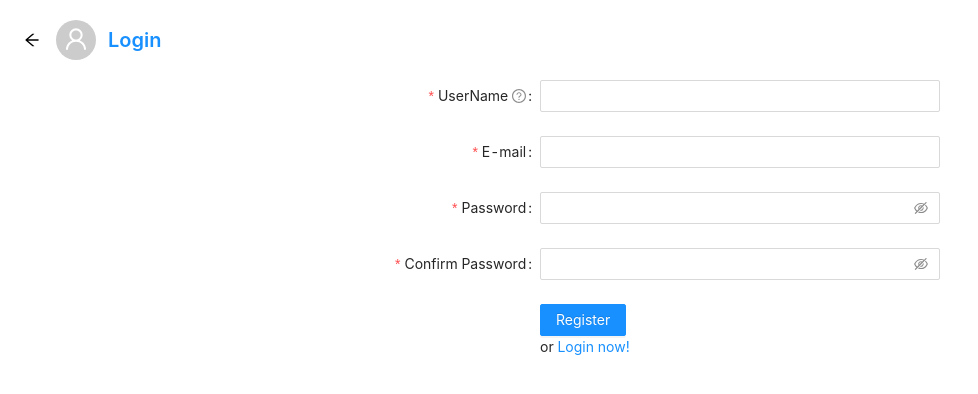
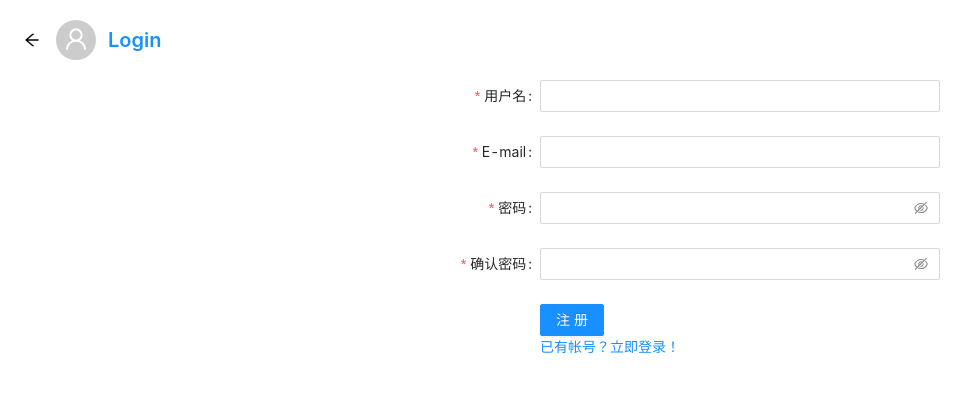
Before and after one commit to cor-right/comments, a React (Create React App) app: page /register in a window 1280 px wide. Shown: the top 394 px of the page, without its empty margins (0-978 px from the left). Built offline with nearby package versions, Linux system fonts and the light colour scheme.

Commit message:
调整提示文案为中文

```diff
--- a/src/pages/login/index.js
+++ b/src/pages/login/index.js
@@ -1,7 +1,7 @@
 import "antd/dist/antd.min.css";
 
 import { LockOutlined, UserOutlined } from '@ant-design/icons';
-import { Button, Checkbox, Form, Input, message } from 'antd';
+import { Button, Checkbox, Form, Input } from 'antd';
 import React from 'react';
 import { Link, useNavigate } from 'react-router-dom';
 import axios from 'axios';
@@ -29,6 +29,7 @@ const LoginPage = ({ setIsLoggedIn, setUsername, setEmail }) => {
                 userName: inp_username,
                 email: inp_email,
                 password: inp_password,
+                rememberMonth: values.remember,
             }, {
                 headers: {
                     'Content-Type': 'application/json'
@@ -37,11 +38,11 @@ const LoginPage = ({ setIsLoggedIn, setUsername, setEmail }) => {
 
             console.log('Login response: ', response.data);
 
-            if (response.data.success === 'true') {
+            if (response.data.success === true) {
                 const user = response.data.data;
 
                 localStorage.setItem('isLoggedIn', 'true');
-                localStorage.setItem('username', user.userName);
+                localStorage.setItem('username', user.username);
                 localStorage.setItem('email', user.email);
                 localStorage.setItem('user_id', user.userId);
 
@@ -53,15 +54,15 @@ const LoginPage = ({ setIsLoggedIn, setUsername, setEmail }) => {
                     localStorage.removeItem('rememberMe');
                 }
 
-                setUsername(user.userName);
+                setUsername(user.username);
                 setEmail(user.email);
                 setIsLoggedIn(true);
 
-                message.info('Hello, Ant Design!');
-
+                alert('欢迎 ' + user.username + ' !');
                 return true;
 
             } else {
+                alert(response.data.errorMsg);
                 return false;
             }
         } catch (error) {
@@ -82,11 +83,7 @@ const LoginPage = ({ setIsLoggedIn, setUsername, setEmail }) => {
     };
 
     React.useEffect(() => {
-        const username = localStorage.getItem('username');
-        const registeredUsername = localStorage.getItem('registeredUsername');
-
-        form.setFieldsValue({ username: username ? username : registeredUsername });
-
+        form.setFieldsValue({ username: localStorage.getItem('username') ? localStorage.getItem('username') : sessionStorage.getItem('registeredUsername') });
     }, [navigate, form]);
 
     return (
@@ -108,11 +105,11 @@ const LoginPage = ({ setIsLoggedIn, setUsername, setEmail }) => {
                 rules={[
                     {
                         required: true,
-                        message: 'Please input your Username!',
+                        message: '请输入用户名或邮箱！',
                     },
                 ]}
             >
-                <Input prefix={<UserOutlined className="site-form-item-icon" />} placeholder="Username" />
+                <Input prefix={<UserOutlined className="site-form-item-icon" />} placeholder="用户名/邮箱" />
             </Form.Item>
 
             <Form.Item
@@ -120,28 +117,29 @@ const LoginPage = ({ setIsLoggedIn, setUsername, setEmail }) => {
                 rules={[
                     {
                         required: true,
-                        message: 'Please input your Password!',
+                        message: '请输入密码！',
                     },
                 ]}
             >
                 <Input
                     prefix={<LockOutlined className="site-form-item-icon" />}
                     type="password"
-                    placeholder="Password"
+                    placeholder="密码"
                 />
             </Form.Item>
 
             <Form.Item>
                 <Form.Item name="remember" valuePropName="checked" noStyle>
-                    <Checkbox>Remember me</Checkbox>
+                    <Checkbox>记住我</Checkbox>
                 </Form.Item>
             </Form.Item>
 
             <Form.Item>
                 <Button type="primary" htmlType="submit" className="login-form-button">
-                    Log in
+                    登录
                 </Button>
-                Or <Link to='/register'>register now!</Link>
+                <br/>
+                <Link to='/register'>没有账号？立即注册！</Link>
             </Form.Item>
         </Form>
     );
--- a/src/pages/register/index.js
+++ b/src/pages/register/index.js
@@ -61,6 +61,16 @@ const RegisterPage = () => {
         });
 
         console.log('Response: ', response)
+
+        if (response.data.success === true) {
+            alert('注册成功！');
+
+            return true;
+        } else {
+            alert(response.data.errorMsg);
+            return false;
+        }
+
     }
 
     const onFinish = async (values) => {
@@ -68,12 +78,13 @@ const RegisterPage = () => {
 
         const loginSuccess = await handleSubmit(values);
 
-        localStorage.setItem('registeredUsername', values.nickname);
+        if (loginSuccess) {
+            sessionStorage.setItem('registeredUsername', values.nickname);
 
-        alert('Registration successful');
+            navigate('/login');
+        } else {
 
-        // 重定向到 /comments 页面
-        navigate('/login')
+        }
     };
 
     return (
@@ -97,24 +108,23 @@ const RegisterPage = () => {
         >
             <Form.Item
                 name="nickname"
-                label="UserName"
-                tooltip="What do you want others to call you?"
+                label="用户名"
                 rules={[
                     {
                         required: true,
-                        message: 'Please input your Username!',
+                        message: '请输入用户名！',
                     },
                     {
                         pattern: /^[A-Za-z0-9]+$/,
-                        message: 'Username can only contain letters and numbers!',
+                        message: '用户名中只能包含字母或数字！',
                     },
                     {
                         min: 5,
-                        message: 'Username must be at least 5 characters!',
+                        message: '用户名长度至少为5个字符！',
                     },
                     {
                         max: 20,
-                        message: 'Username cannot exceed 20 characters!',
+                        message: '用户名长度不可超过20个字符！',
                     },
                 ]}
             >
@@ -127,11 +137,11 @@ const RegisterPage = () => {
                 rules={[
                     {
                         type: 'email',
-                        message: 'The input is not valid E-mail!',
+                        message: '邮箱格式不正确！',
                     },
                     {
                         required: true,
-                        message: 'Please input your E-mail!',
+                        message: '请输入邮箱！',
                     },
                 ]}
             >
@@ -140,15 +150,15 @@ const RegisterPage = () => {
 
             <Form.Item
                 name="password"
-                label="Password"
+                label="密码"
                 rules={[
                     {
                         required: true,
-                        message: 'Please input your password!',
+                        message: '请输入密码！',
                     },
                     {
                         pattern: /^(?=.*[a-z])(?=.*[A-Z])(?=.*\d)(?=.*[@$!%*?&])[A-Za-z\d@$!%*?&]{8,20}$/,
-                        message: 'Password must be between 8 and 20 characters long and include at least one uppercase letter, one lowercase letter, one number, and one special character (@$!%*?&).',
+                        message: '密码必须在8~20个字符之间，且至少包含一个大写字母、一个小写字母、一个数字和一个特殊符号（[@$!%*?&）！',
                     },
                 ]}
                 hasFeedback
@@ -158,20 +168,20 @@ const RegisterPage = () => {
 
             <Form.Item
                 name="confirm"
-                label="Confirm Password"
+                label="确认密码"
                 dependencies={['password']}
                 hasFeedback
                 rules={[
                     {
                         required: true,
-                        message: 'Please confirm your password!',
+                        message: '请再次输入密码！',
                     },
                     ({ getFieldValue }) => ({
                         validator(_, value) {
                             if (!value || getFieldValue('password') === value) {
                                 return Promise.resolve();
                             }
-                            return Promise.reject(new Error('The new password that you entered do not match!'));
+                            return Promise.reject(new Error('确认密码与原始密码不一致！'));
                         },
                     }),
                 ]}
@@ -181,10 +191,10 @@ const RegisterPage = () => {
 
             <Form.Item {...tailFormItemLayout}>
                 <Button type="primary" htmlType="submit">
-                    Register
+                    注册
                 </Button>
                 <br/>
-                or <Link to='/login'>Login now!</Link>
+                <Link to='/login'>已有帐号？立即登录！</Link>
             </Form.Item>
         </Form>
     );
```
